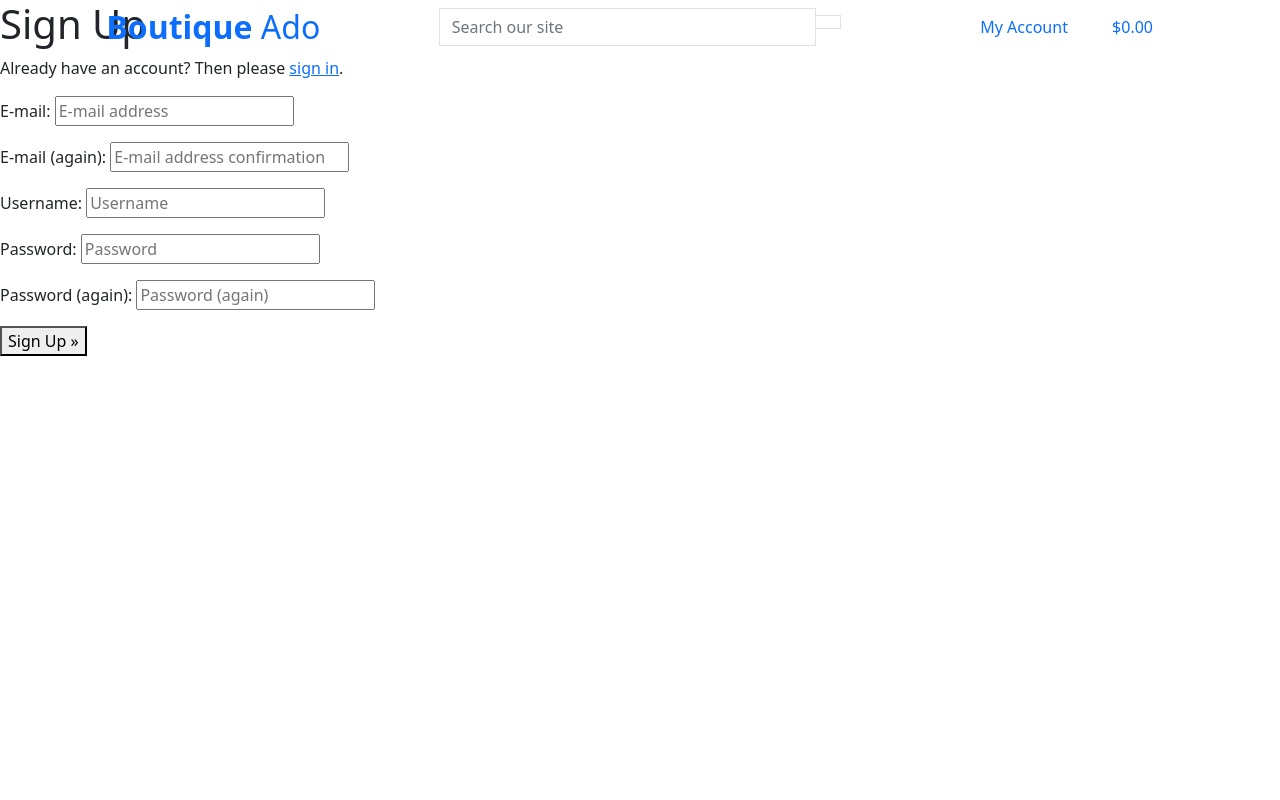
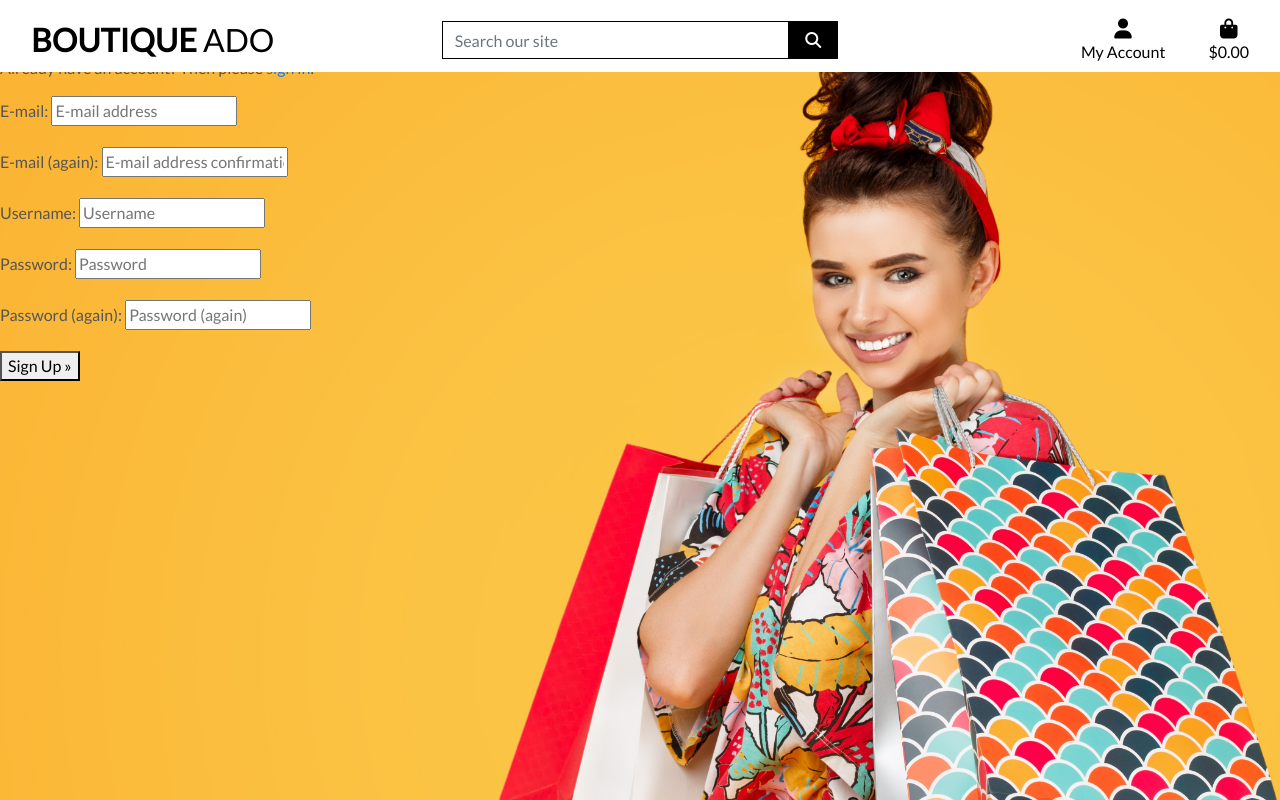
Before and after one commit to natashacmyers/boutique-ado, a Django app: page /accounts/signup/ in a window 1280 px wide. Run offline with Django 3.2, Linux system fonts and the light colour scheme; some libraries are stand-ins or nearby versions.

Commit message:
completed home page header and css

```diff
--- a/boutique_ado/urls.py
+++ b/boutique_ado/urls.py
@@ -14,9 +14,11 @@ Including another URLconf
 """
 from django.contrib import admin
 from django.urls import path, include
+from django.conf import settings
+from django.conf.urls.static import static
 
 urlpatterns = [
     path('admin/', admin.site.urls),
     path('accounts/', include('allauth.urls')),
     path('', include('home.urls')),
-]
+] + static(settings.MEDIA_URL, document_root=settings.MEDIA_ROOT)
--- /dev/null
+++ b/static/css/base.css
@@ -0,0 +1,81 @@
+html {
+    height: 100%;
+}
+
+body {
+    background: url('/media/homepage_background_cropped.jpg') no-repeat center center fixed;
+    background-size: cover;
+    height: calc(100vh - 164px);
+    color: #555;
+    font-family: 'Lato';
+}
+
+/* from Bulma */
+.icon {
+    align-items: center;
+    display: inline-flex;
+    justify-content: center;
+    height: 1.5rem;
+    width: 1.5rem;
+}
+
+.logo-font {
+    text-transform: uppercase;
+}
+
+.main-logo-link {
+    width: fit-content;
+}
+
+.shop-now-button {
+    background: black;
+    color: white;
+    min-width: 260px;
+}
+
+.btn-black {
+    background: black;
+    color: white;
+}
+
+.shop-now-button:hover,
+.shop-now-button:active,
+.shop-now-button:focus,
+.btn-black:hover,
+.btn-black:active,
+.btn-black:focus {
+    background: #222;
+    color: white;
+}
+
+.text-black {
+    color: #000 !important;
+}
+
+.border-black {
+    border: 1px solid black !important;
+}
+
+/* -------------------------------- Media Queries */
+
+/* Slightly larger container on xl screens */
+@media (min-width: 1200px) {
+  .container {
+    max-width: 80%;
+  }
+}
+
+/* fixed top navbar only on medium and up */
+@media (min-width: 992px) {
+    .fixed-top-desktop-only {
+        position: fixed;
+        top: 0;
+        right: 0;
+        left: 0;
+        z-index: 1030;
+    }
+
+    .header-container {
+        padding-top: 164px;
+    }
+}
--- a/templates/base.html
+++ b/templates/base.html
@@ -3,29 +3,30 @@
 <!doctype html>
 <html lang="en">
   <head>
+
     {% block meta %}
-    <!-- Required meta tags -->
-    <meta http-equiv="X-UA-compatible" content="ie=edge">    <!--This is allows older browsers like internet explorer to work-->
-    <meta charset="utf-8">
-    <meta name="viewport" content="width=device-width, initial-scale=1">
+        <meta http-equiv="X-UA-Compatible" content="ie=edge">
+        <meta charset="utf-8">
+        <meta name="viewport" content="width=device-width, initial-scale=1, shrink-to-fit=no">
     {% endblock %}
 
     {% block extra_meta %}
     {% endblock %}
 
     {% block corecss %}
-    <!-- Bootstrap CSS -->
-    <link href="https://cdn.jsdelivr.net/npm/bootstrap@5.0.0-beta3/dist/css/bootstrap.min.css" rel="stylesheet" integrity="sha384-eOJMYsd53ii+scO/bJGFsiCZc+5NDVN2yr8+0RDqr0Ql0h+rP48ckxlpbzKgwra6" crossorigin="anonymous">
+        <link rel="stylesheet" href="https://stackpath.bootstrapcdn.com/bootstrap/4.4.1/css/bootstrap.min.css" integrity="sha384-Vkoo8x4CGsO3+Hhxv8T/Q5PaXtkKtu6ug5TOeNV6gBiFeWPGFN9MuhOf23Q9Ifjh" crossorigin="anonymous">
+        <link rel="stylesheet" href="https://fonts.googleapis.com/css?family=Lato&display=swap">
+        <link rel="stylesheet" href="{% static 'css/base.css' %}">
     {% endblock %}
 
     {% block extra_css %}
     {% endblock %}
 
     {% block corejs %}
-    <!-- Javacript -->
-    <script src="https://cdn.jsdelivr.net/npm/bootstrap@5.0.0-beta3/dist/js/bootstrap.bundle.min.js" integrity="sha384-JEW9xMcG8R+pH31jmWH6WWP0WintQrMb4s7ZOdauHnUtxwoG2vI5DkLtS3qm9Ekf" crossorigin="anonymous"></script>
-    <script src="https://cdn.jsdelivr.net/npm/@popperjs/core@2.9.1/dist/umd/popper.min.js" integrity="sha384-SR1sx49pcuLnqZUnnPwx6FCym0wLsk5JZuNx2bPPENzswTNFaQU1RDvt3wT4gWFG" crossorigin="anonymous"></script>
-    <script src="https://cdn.jsdelivr.net/npm/bootstrap@5.0.0-beta3/dist/js/bootstrap.min.js" integrity="sha384-j0CNLUeiqtyaRmlzUHCPZ+Gy5fQu0dQ6eZ/xAww941Ai1SxSY+0EQqNXNE6DZiVc" crossorigin="anonymous"></script>
+        <script src="https://kit.fontawesome.com/b93a754c66.js" crossorigin="anonymous"></script>
+        <script src="https://code.jquery.com/jquery-3.4.1.slim.min.js" integrity="sha384-J6qa4849blE2+poT4WnyKhv5vZF5SrPo0iEjwBvKU7imGFAV0wwj1yYfoRSJoZ+n" crossorigin="anonymous"></script>
+        <script src="https://cdn.jsdelivr.net/npm/popper.js@1.16.0/dist/umd/popper.min.js" integrity="sha384-Q6E9RHvbIyZFJoft+2mJbHaEWldlvI9IOYy5n3zV9zzTtmI3UksdQRVvoxMfooAo" crossorigin="anonymous"></script>
+        <script src="https://stackpath.bootstrapcdn.com/bootstrap/4.4.1/js/bootstrap.min.js" integrity="sha384-wfSDF2E50Y2D1uUdj0O3uMBJnjuUD4Ih7YwaYd1iqfktj0Uod8GCExl3Og8ifwB6" crossorigin="anonymous"></script>
     {% endblock %}
 
     {% block extra_js %}
@@ -35,7 +36,7 @@
   </head>
   <body>
     <header class="container-fluid fixed-top">
-        <div class="row">
+        <div id="topnav" class="row bg-white pt-lg-2 d-none d-lg-flex">
             <div class="col-12 col-lg-4 my-auto py-1 py-lg-0 text-center text-lg-left">
                 <a href="{% url 'home' %}" class="nav-link main-logo-link">
                     <h2 class="logo-font text-black my-0"><strong>Boutique</strong> Ado</h2>
@@ -58,7 +59,7 @@
             <div class="col-12 col-lg-4 my-auto py-1 py-lg-0">
                 <ul class="list-inline list-unstyled text-center text-lg-right my-0">
                     <li class="list-inline-item dropdown">
-                        <a href="#" class="text-black nav-link" id="user-options" data-toggle="dropdown" aria-haspopup="true" aria-expanded="false">
+                        <a class="text-black nav-link" href="#" id="user-options" data-toggle="dropdown" aria-haspopup="true" aria-expanded="false">
                             <div class="text-center">
                                 <div><i class="fas fa-user fa-lg"></i></div>
                                 <p class="my-0">My Account</p>
@@ -78,7 +79,7 @@
                         </div>
                     </li>
                     <li class="list-inline-item">
-                        <a href="#" class="{% if grand_total %} text-info font-weight-bold{% else %} text-black{% endif %} nav-link">
+                        <a class="{% if grand_total %}text-info font-weight-bold{% else %}text-black{% endif %} nav-link" href="">
                             <div class="text-center">
                                 <div><i class="fas fa-shopping-bag fa-lg"></i></div>
                                 <p class="my-0">
@@ -95,8 +96,9 @@
             </div>
         </div>
     </header>
+
     {% if messages %}
-    <div class="message-container"></div>
+        <div class="message-container"></div>
     {% endif %}
 
     {% block page_header %}
@@ -107,5 +109,7 @@
 
     {% block postloadjs %}
     {% endblock %}
+
+
   </body>
 </html>
```
Also changed, not shown: boutique_ado/settings.py (+9 -0 lines), media/homepage_background_cropped.jpg (added).
